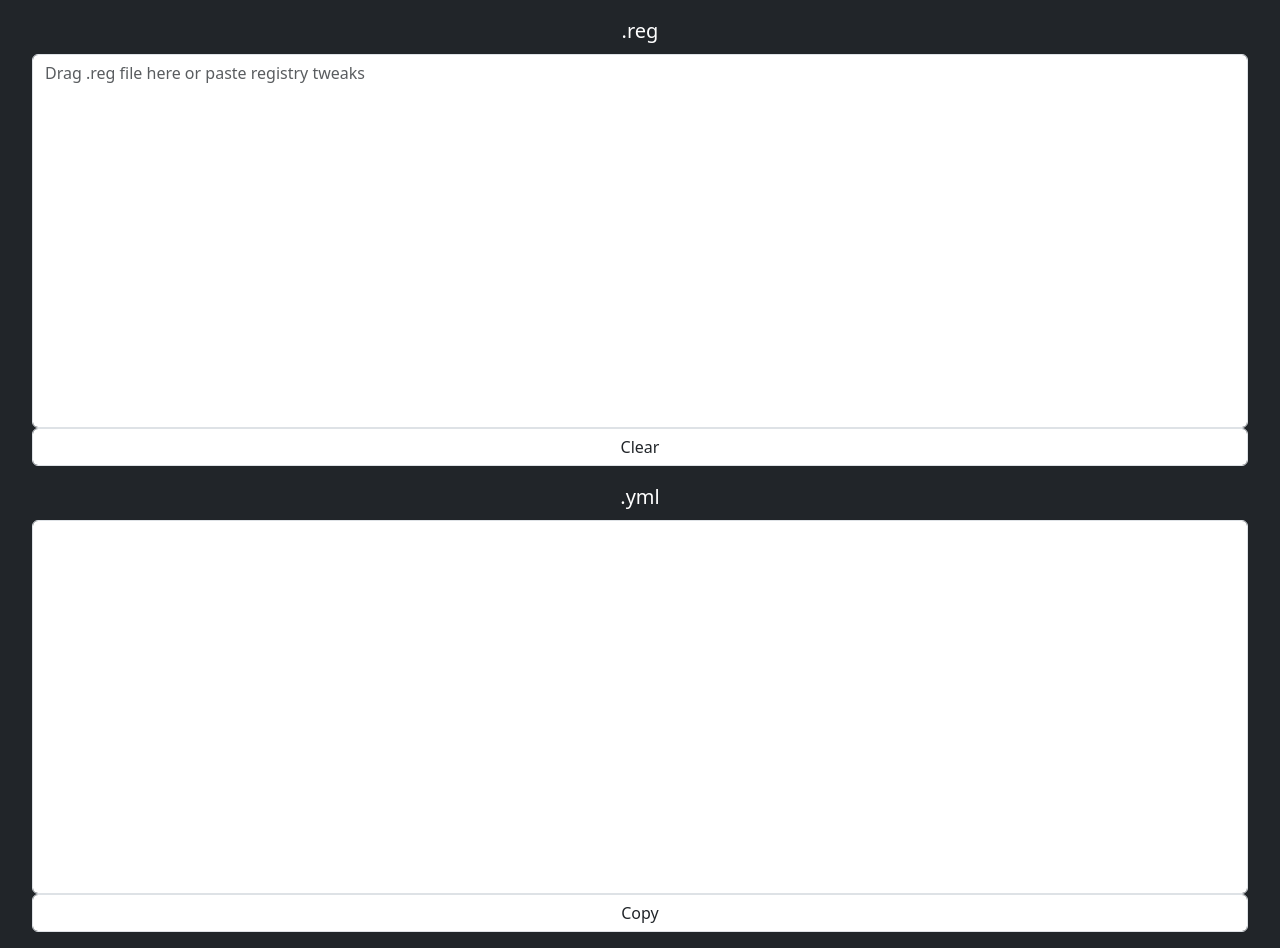
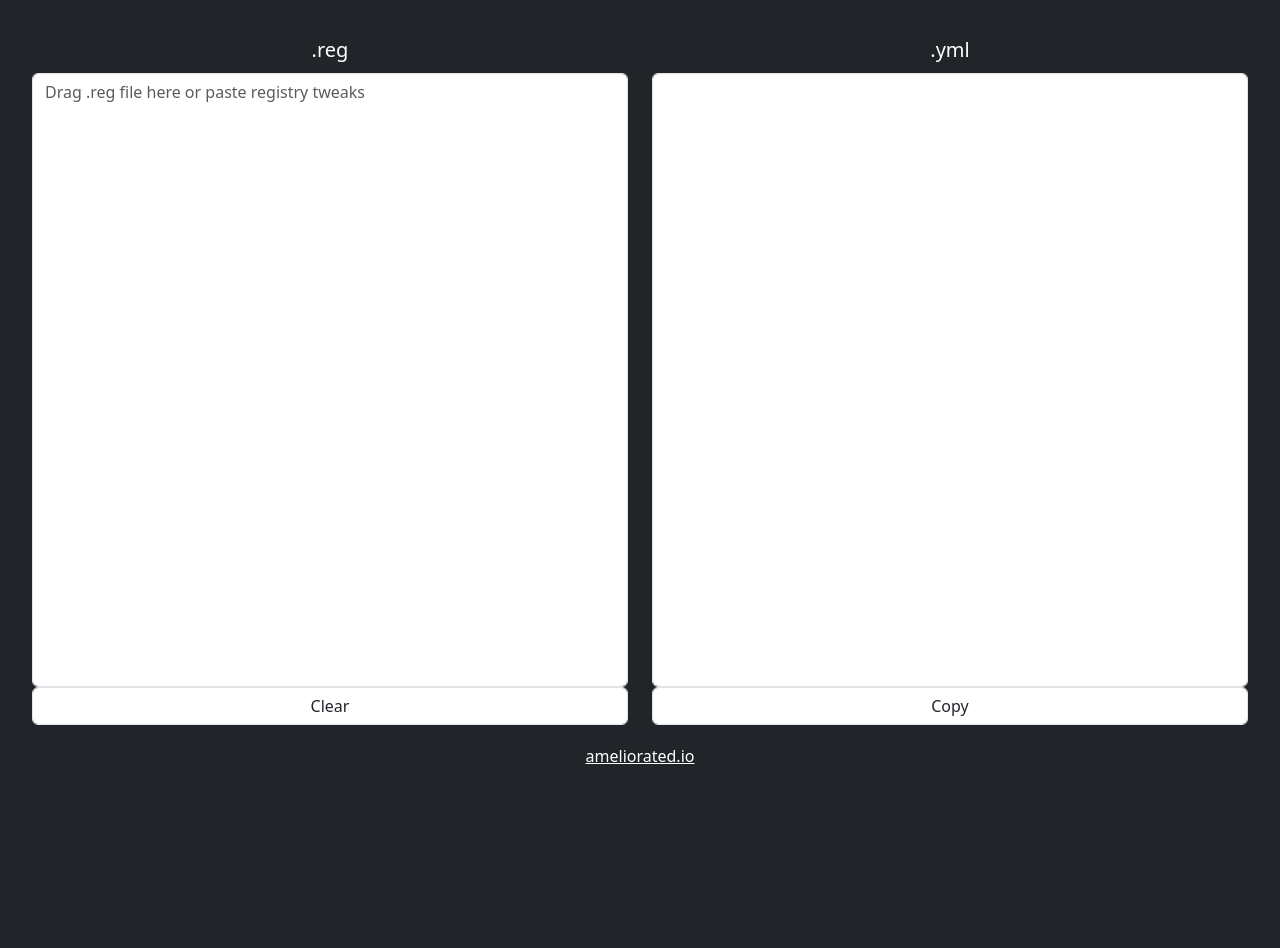
Before and after one commit to cristhian2k47/REGtoYML, a plain HTML site: page index.html in a window 1280 px wide. After the commit the page ends 800 px from the top, so only its background shows below. Drawn offline with nearby package versions, Linux system fonts and the light colour scheme.

Commit message:
Improve design and add footer with ameliorated.io link

```diff
--- a/index.html
+++ b/index.html
@@ -22,21 +22,24 @@
   </header>
 
   <main id="app" class="px-3">
-    <div class="mb-3">
+  <div class="row">
+    <div class="col">
     <label for="reg" class="form-label lead">.reg</label>
-<textarea v-model="reg" @drop.prevent="handleFileDrop" class="form-control" wrap="off" placeholder="Drag .reg file here or paste registry tweaks" id="reg" rows="15" style="resize: none;">
+<textarea v-model="reg" @drop.prevent="handleFileDrop" class="form-control" wrap="off" placeholder="Drag .reg file here or paste registry tweaks" id="reg" rows="25" style="resize: none;">
 </textarea>
 <button class="form-control" @click="clearTextarea">Clear</button>
     </div>
-    <div class="mb-3">
+    <div class="col">
     <label for="yml" class="form-label lead">.yml</label>
-<textarea v-model="yml" class="form-control" id="yml" rows="15" wrap="off" onclick="this.select();" style="resize: none;" readonly>
+<textarea v-model="yml" class="form-control" id="yml" rows="25" wrap="off" onclick="this.select();" style="resize: none;" readonly>
 </textarea>
 <button class="form-control" @click="copyToClipboard">Copy</button>
     </div>
+  </div>
   </main>
 
   <footer class="mt-auto text-white-50">
+    <p><a href="https://ameliorated.io/" class="text-white" target="_blank">ameliorated.io</a></p>
   </footer>
 </div>
 
```
